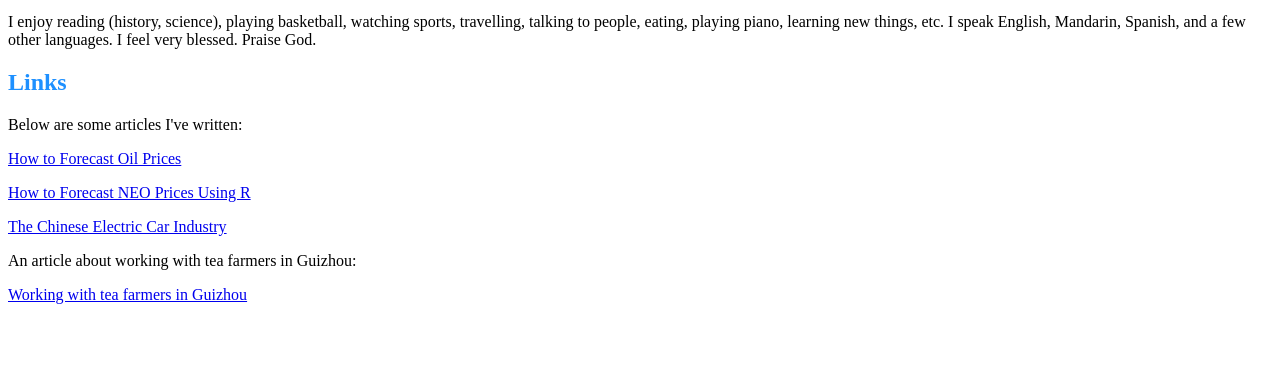
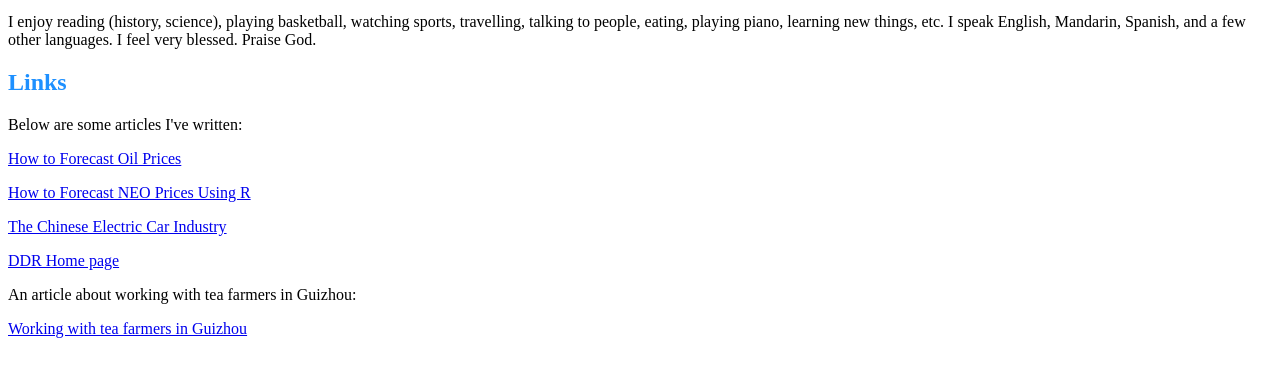
Before and after one commit to robliou/github.io, a plain HTML site: page index.html in a window 1280 px wide. Shown: the part 101-478 px from the top of the page. Drawn offline with Linux system fonts and the light colour scheme.

Commit message:
Update index.html

```diff
--- a/index.html
+++ b/index.html
@@ -22,6 +22,7 @@
 
             <a href="https://sfmagazine.com/post-entry/october-2019-the-china-electric-vehicle-industry/"> The Chinese Electric Car Industry </a> <p> </p>
 
+              <a href="/index2.html"> DDR Home page </a> <p> </p>
         </div>
 
         <p> An article about working with tea farmers in Guizhou:
```
